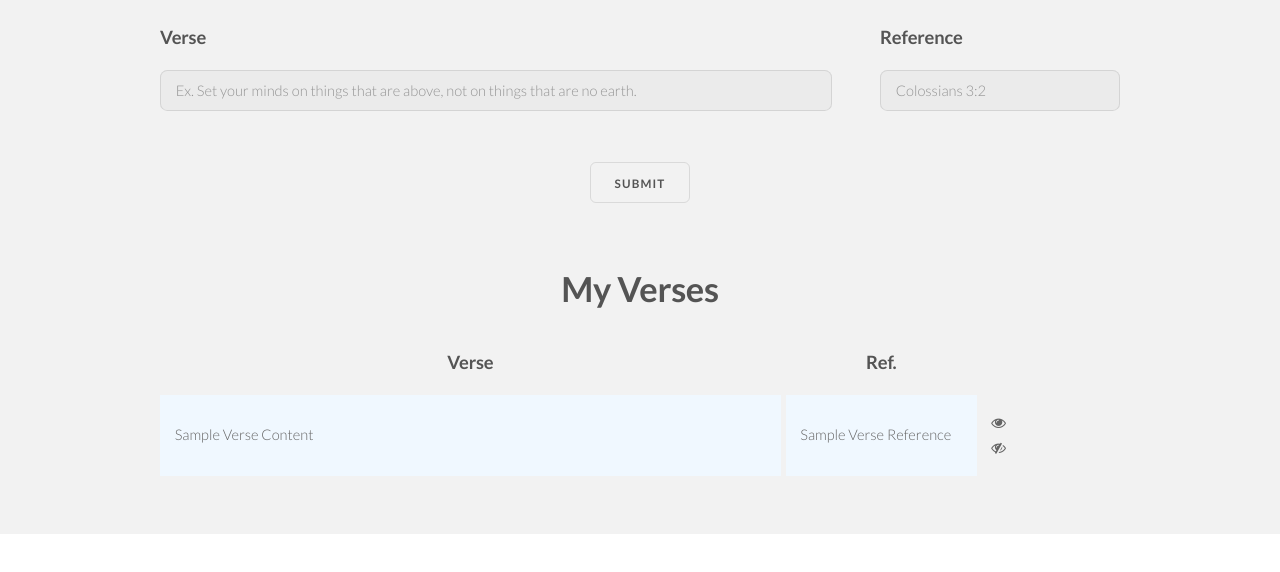
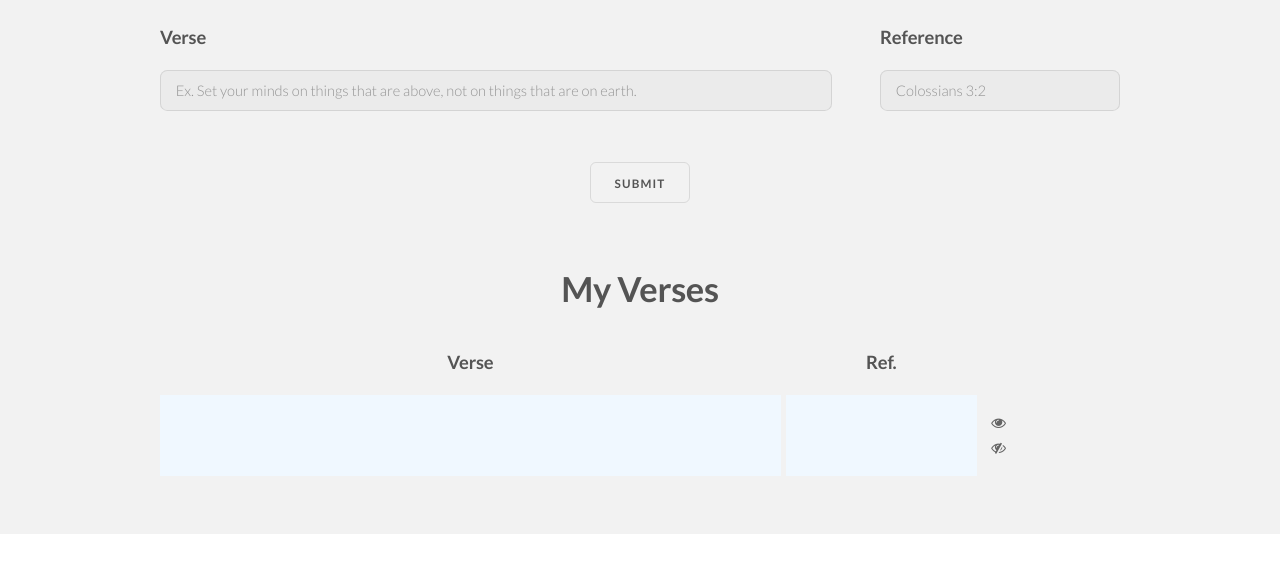
Before and after one commit to andy-han/fk-coding-class, a plain HTML site: page index.html in a window 1280 px wide. Both pictures are taken after a click on the input "Submit". Shown: the part 635-1207 px from the top of the page. Drawn offline with Linux system fonts and the light colour scheme.

Commit message:
added all 4 content

```diff
--- a/index.html
+++ b/index.html
@@ -59,14 +59,14 @@
         <div style="display: flex; flex-flow: row wrap">
             <div style="width: 70%">
                 <h3>Verse</h3>
-                <input type="text" id="verse-content" name="verse-content"
-                       placeholder="Ex. Set your minds on things that are above, not on things that are no earth.">
+                <input type="text" id="verse-content-form" name="verse-content"
+                       placeholder="Ex. Set your minds on things that are above, not on things that are on earth.">
             </div>
             <div style="width: 5%">
             </div>
             <div style="width: 25%">
                 <h3>Reference</h3>
-                <input type="text" id="verse-ref" name="verse-ref" placeholder="Colossians 3:2"><br><br>
+                <input type="text" id="verse-ref-form" name="verse-ref" placeholder="Colossians 3:2"><br><br>
             </div>
         </div>
         <div style="text-align: center; margin-bottom: 60px;">
@@ -104,24 +104,9 @@
             </div>
         </div>
 
+        <!-- C-4.1 -->
         <!-- Verses -->
-        <div>
-            <div style="display: flex;">
-                <div class="Rtable">
-                    <div id="verse-content-0" class="Rtable-cell first-col cell-background"
-                         onclick="toggleVerseContentVisibility(id)">
-                        <p id="0-content" style="margin: 0">Sample Verse Content</p>
-                    </div>
-                    <div id="verse-reference-0" class="Rtable-cell second-col cell-background"
-                         onclick="toggleVerseReferenceVisibility(id)">
-                        <p id="0-reference" style="margin: 0">Sample Verse Reference</p>
-                    </div>
-                    <div id="icons-0" class="Rtable-cell third-col">
-                        <span id="0-show" class="icon fa-eye show" onclick="show(id)"></span>
-                        <span id="0-hide" class="icon fa-eye-slash hide" onclick="hide(id)"></span>
-                    </div>
-                </div>
-            </div>
+        <div class="verses">
         </div>
     </div>
 </section>
@@ -172,9 +157,29 @@
     var numberOfVerses = 0;
 
     function addVerse() {
-
+        // C-4.2 Dynamically add verses html
         numberOfVerses = numberOfVerses + 1;
-
+        let verseContentText = $("#verse-ref-form").val()
+        let verseReferenceText = $("#verse-content-form").val()
+        $(".verses").append(
+            `<div style="display: flex;">
+                <div class="verses-table">
+                    <!-- H-4.1 when clicking on the verse content, the visibility is toggled -->
+                    <div id="verse-content-${numberOfVerses}" class="verses-table-cell first-col cell-background">
+                        <p id="${numberOfVerses}-content" style="margin: 0">${verseContentText}</p>
+                    </div>
+                    <!-- H-4.2 when clicking on the verse reference, the visibility is toggled -->
+                    <div id="verse-reference-${numberOfVerses}" class="verses-table-cell second-col cell-background">
+                        <p id="${numberOfVerses}-reference" style="margin: 0">${verseReferenceText}</p>
+                    </div>
+                    <div id="icons-${numberOfVerses}" class="verses-table-cell third-col">
+                        <!-- C-4.3 onClick for icons are set up -->
+                        <span id="${numberOfVerses}-show" class="icon fa-eye show" onclick="showVerseContentAndReferenceWhenButtonClicked(id)"></span>
+                        <span id="${numberOfVerses}-hide" class="icon fa-eye-slash hide" onclick="hideVerseContentAndReferenceWhenButtonClicked(id)"></span>
+                    </div>
+                </div>
+            </div>`
+        );
         printTheNumberOfVerses();
         printOddOrEven();
     }
@@ -197,8 +202,13 @@
     // when called, it prints ("verse and reference {number} should be shown")
 
     function showVerseContentAndReferenceWhenButtonClicked(showButtonFullId) {
-        let verseNumber = showButtonFullId.substring(5)
-        console.log("please show content and reference " + verseNumber)
+        let verseNumber = showButtonFullId.split("-show")[0]
+        // C.4-4 change the style instead of just logging
+        // console.log("please show content and reference " + verseNumber)
+        let contentElement = document.getElementById(`${verseNumber}-content`)
+        let referenceElement = document.getElementById(`${verseNumber}-reference`)
+        contentElement.style.visibility = "visible";
+        referenceElement.style.visibility = "visible";
     }
 
 
@@ -208,8 +218,13 @@
     // when called, it prints ("verse and reference {number} should be hidden")
 
     function hideVerseContentAndReferenceWhenButtonClicked(hideButtonFullId) {
-        let verseNumber = hideButtonFullId.substring(5)
-        console.log("please hide content and reference " + verseNumber)
+        let verseNumber = hideButtonFullId.split("-hide")[0]
+        // C.4-5 change the style instead of just logging
+        // console.log("please hide content and reference " + verseNumber)
+        let contentElement = document.getElementById(`${verseNumber}-content`)
+        let referenceElement = document.getElementById(`${verseNumber}-reference`)
+        contentElement.style.visibility = "hidden";
+        referenceElement.style.visibility = "hidden";
     }
 
     // H.3-3: write a function called `toggleVerseContentVisibility` that does the following
@@ -219,6 +234,7 @@
     // when called, it prints ("make content {number} {newVisibility}") where {newVisibility} is the opposite of @Param 2
 
     function toggleVerseContentVisibility(verseContentFullName, oldVisibility) {
+        // H-4.1 when clicking on the verse content, the visibility is toggled
         let verseNumber = verseContentFullName.split("verse-content-")[1]
         let newVisibility = ""
         if (oldVisibility === "hidden") {
@@ -236,6 +252,7 @@
     // when called, it prints ("make reference {number} {newVisibility}") where {newVisibility} is the opposite of @Param 2
 
     function toggleVerseReferenceVisibility(verseReferenceFullName, oldVisibility) {
+        // H-4.2 when clicking on the verse reference, the visibility is toggled
         let verseNumber = verseReferenceFullName.split("verse-reference-")[1]
         let newVisibility = ""
         if (oldVisibility === "hidden") {
--- a/styles.css
+++ b/styles.css
@@ -43,14 +43,14 @@
     justify-content: center;
 }
 
-.Rtable {
+.verses-table {
     display: flex;
     flex: 1 1 100%;
     margin: 0 0 1em 0;
     padding: 0;
 }
 
-.Rtable-cell {
+.verses-table-cell {
     box-sizing: border-box;
     flex-grow: 1;
     padding: 1em 1em;
@@ -58,6 +58,16 @@
     list-style: none;
 }
 
+.show {
+    cursor: pointer;
+    width: fit-content;
+}
+
+.hide {
+    cursor: pointer;
+    width: fit-content;
+}
+
 .cell-background {
     background-color: aliceblue;
 }
```
